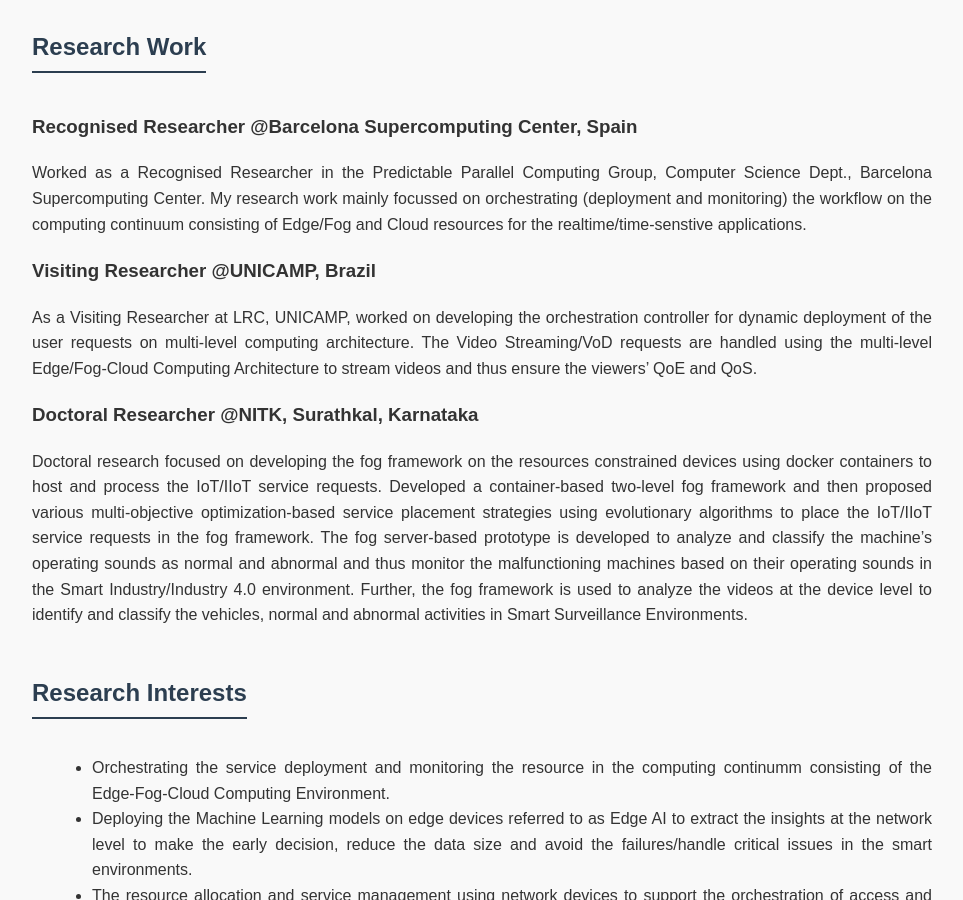
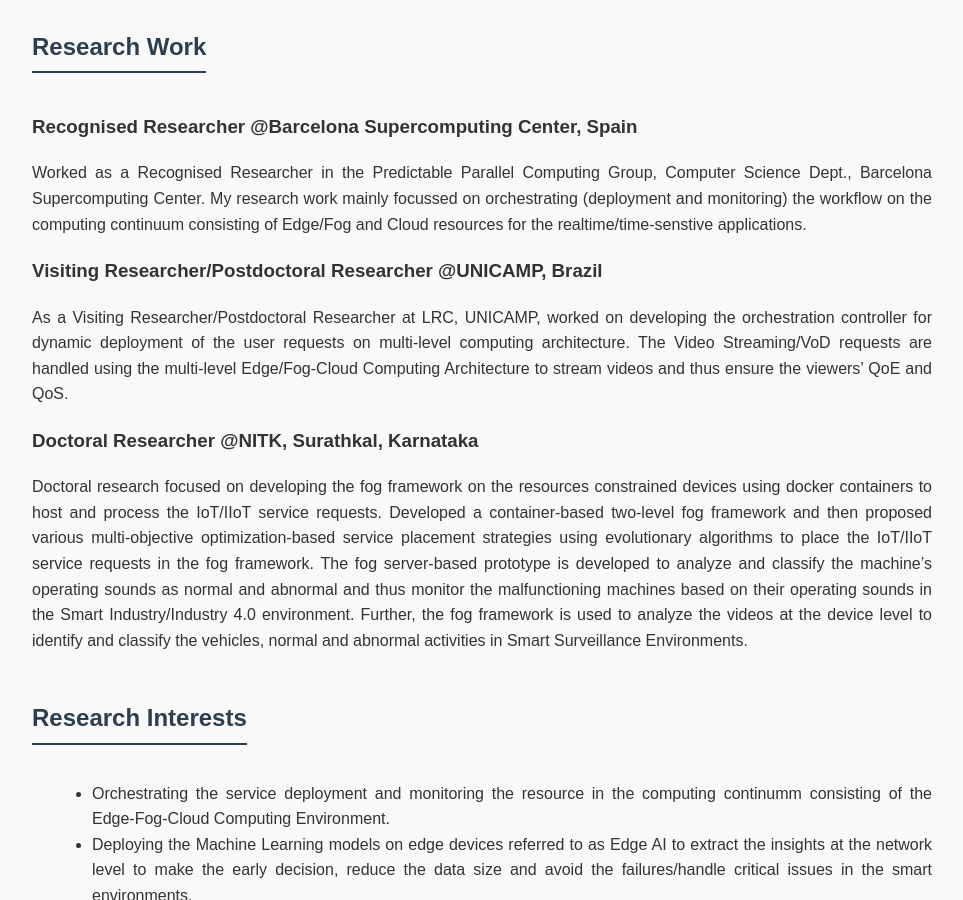
Before and after one commit to Nateshbv/Nateshbv.github.io, a Jekyll site: the page built from Research.md, in a window 1280 px wide and 900 px high, scrolled down 372 px. Shown: the whole window, without its empty margins (158-1121 px from the left). Built offline with Jekyll 4.4.1, drawn with Linux system fonts in a browser that asks for light colours.

Commit message:
Update Research.md

```diff
--- a/Research.md
+++ b/Research.md
@@ -12,8 +12,8 @@
 
 Worked as a Recognised Researcher in the Predictable Parallel Computing Group, Computer Science Dept., Barcelona Supercomputing Center. My research work mainly focussed on orchestrating (deployment and monitoring) the workflow on the computing continuum consisting of Edge/Fog and Cloud resources for the realtime/time-senstive applications.
 
-### Visiting Researcher @UNICAMP, Brazil
-As a Visiting Researcher at LRC, UNICAMP, worked on developing the orchestration controller for dynamic deployment of the user requests on multi-level computing architecture. The Video Streaming/VoD requests are handled using the multi-level Edge/Fog-Cloud Computing Architecture to stream videos and thus ensure the viewers' QoE and QoS.
+### Visiting Researcher/Postdoctoral Researcher @UNICAMP, Brazil
+As a Visiting Researcher/Postdoctoral Researcher at LRC, UNICAMP, worked on developing the orchestration controller for dynamic deployment of the user requests on multi-level computing architecture. The Video Streaming/VoD requests are handled using the multi-level Edge/Fog-Cloud Computing Architecture to stream videos and thus ensure the viewers' QoE and QoS.
 
 ### Doctoral Researcher @NITK, Surathkal, Karnataka
 Doctoral research focused on developing the fog framework on the resources constrained devices using docker containers to host and process the IoT/IIoT service requests. Developed a container-based two-level fog framework and then proposed various multi-objective optimization-based service placement strategies using evolutionary algorithms to place the IoT/IIoT service requests in the fog framework. The fog server-based prototype is developed to analyze and classify the machine's operating sounds as normal and abnormal and thus monitor the malfunctioning machines based on their operating sounds in the Smart Industry/Industry 4.0 environment. Further, the fog framework is used to analyze the videos at the device level to identify and classify the vehicles, normal and abnormal activities in Smart Surveillance Environments.
```
